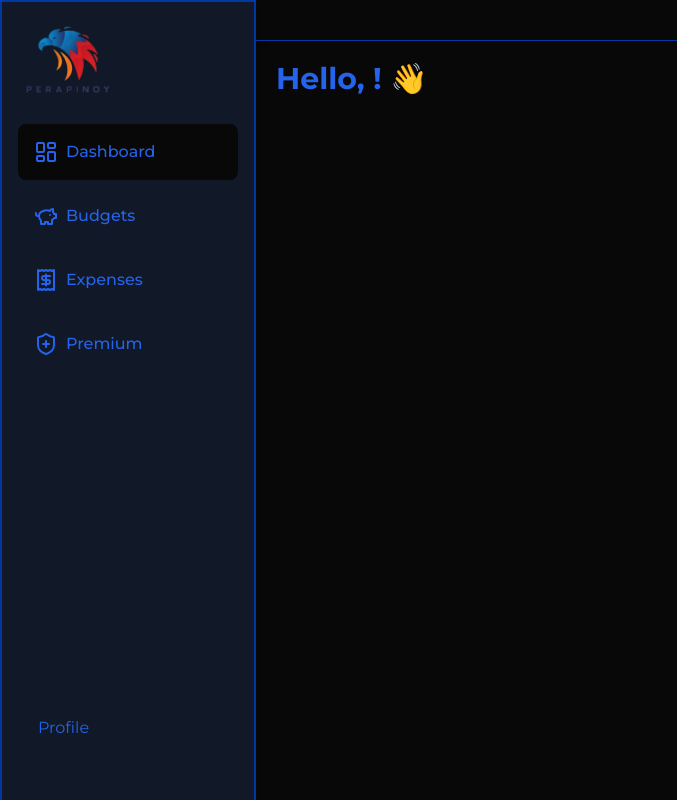
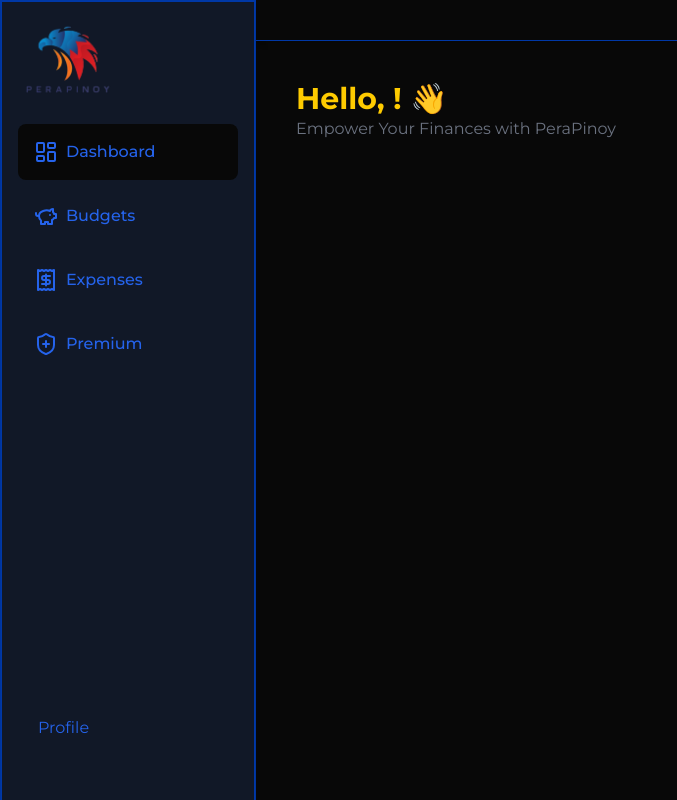
Before and after one commit to donyelqt/PeraPinoy, a Next.js app: page /dashboard in a window 1280 px wide. Shown: the whole page, without its empty margins (0-677 px from the left). Built offline with nearby package versions, Linux system fonts and the light colour scheme; no server answers.

Commit message:
Update Dashboard page: changed padding, text color, and added paragraph

```diff
--- a/app/(routes)/dashboard/page.jsx
+++ b/app/(routes)/dashboard/page.jsx
@@ -5,8 +5,9 @@ import React from 'react'
 function Dashboard() {
   const {user}=useUser();
   return (
-    <div className='p-5'>
-        <h2 className='font-bold text-blue-600 text-3xl'>Hello, {user?.fullName}! 👋</h2>
+    <div className='p-10'>
+        <h2 className='font-bold text-tertiary text-3xl'>Hello, {user?.fullName}! 👋</h2>
+        <p className='text-gray-500'>Empower Your Finances with PeraPinoy</p>
     </div>
   )
 }
```
